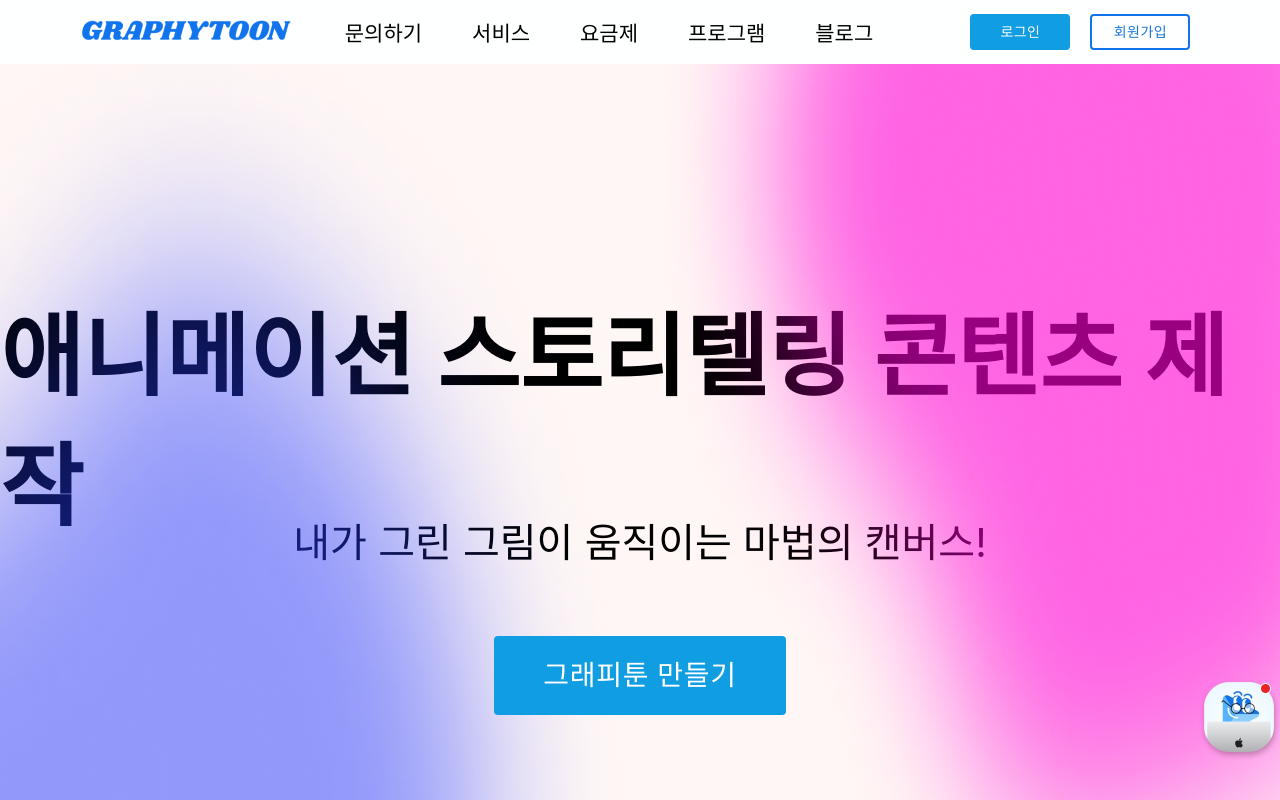
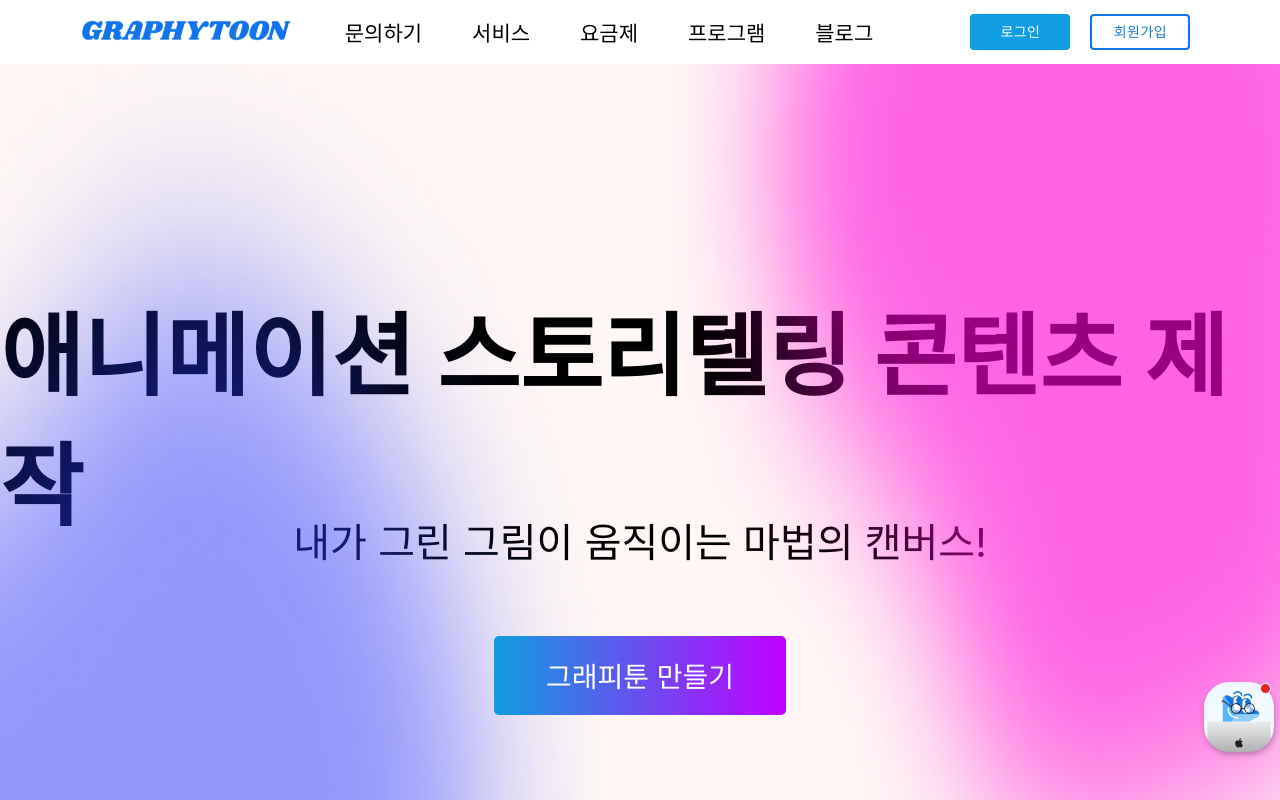
Before and after one commit to Avazbek-Khudoynazarov/homePublish, a React (Create React App) app: page / in a window 1280 px wide. Shown: the top 800 px of the page. Built offline with nearby package versions, Linux system fonts and the light colour scheme.

Commit message:
feat: animate motion

```diff
--- a/src/app/components/header/index.tsx
+++ b/src/app/components/header/index.tsx
@@ -2,6 +2,7 @@ import React, { useEffect, useRef, useState } from "react";
 import { HashLink as Link } from "react-router-hash-link";
 import { Button } from "@mui/material";
 import { gsap, Power3 } from "gsap";
+import { motion } from "framer-motion";
 
 export function NavbarHome() {
   const [navLinkSize, setNavLinkSize] = useState("10rem");
@@ -56,9 +57,28 @@ export function NavbarHome() {
     setActiveLink(href);
   };
 
+  const textVariants = {
+    initial: {
+      x: -700,
+      opacity: 0,
+    },
+
+    animate: {
+      x: 0,
+      opacity: 1,
+      transition: {
+        duration: 1,
+        staggerChildren: 0.1,
+      },
+    },
+  };
+
+  const MotionButton = motion(Button);
+
   return (
     <div id="nav-config">
-      <span
+      <motion.span
+        variants={textVariants}
         style={{
           position: "absolute",
           color: "black",
@@ -66,13 +86,22 @@ export function NavbarHome() {
           fontWeight: "600",
           marginBottom: "250px",
         }}
+        initial="initial"
+        animate="animate"
       >
         애니메이션 스토리텔링 콘텐츠 제작
-      </span>
-      <span style={{ position: "absolute", color: "black", fontSize: "40px" }}>
+      </motion.span>
+      <motion.span
+        variants={textVariants}
+        style={{ position: "absolute", color: "black", fontSize: "40px" }}
+        initial="initial"
+        animate="animate"
+      >
         내가 그린 그림이 움직이는 마법의 캔버스!
-      </span>
-      <Button
+      </motion.span>
+
+      <motion.button
+        className={"btn-head"}
         style={{
           position: "absolute",
           width: "292px",
@@ -81,11 +110,16 @@ export function NavbarHome() {
           fontSize: "28px",
           marginTop: "270px",
           zIndex: "999",
-          background: "rgba(16, 157, 225, 1)",
+          border: "none",
+          borderRadius: "5px",
+          cursor: "pointer",
         }}
+        variants={textVariants}
+        initial="initial"
+        animate="animate"
       >
         그래피툰 만들기
-      </Button>
+      </motion.button>
       <div className={"main-nav"}>
         <div className={"Navlink"} ref={navLinkRef}>
           <Link
--- a/src/app/screens/HomePage/eduTain.tsx
+++ b/src/app/screens/HomePage/eduTain.tsx
@@ -1,10 +1,45 @@
 import React, { useEffect, useRef } from "react";
 import { Button } from "@mui/material";
-import { useScroll, motion, useTransform } from "framer-motion";
+import { useScroll, motion, useTransform, useInView } from "framer-motion";
+
+const variants = {
+  initial: {
+    x: -700,
+    opacity: 0,
+  },
+  animate: {
+    x: 0,
+    opacity: 1,
+    y: 0,
+    transition: {
+      duration: 1,
+      staggerChildren: 0.1,
+    },
+  },
+};
+
+const variant = {
+  initial: {
+    x: 700,
+    opacity: 0,
+  },
+  animate: {
+    x: 0,
+    opacity: 1,
+    y: 0,
+    transition: {
+      duration: 1.5,
+      staggerChildren: 0.1,
+    },
+  },
+};
 
 export function EduTain() {
   const ref = useRef<HTMLDivElement>(null);
   const ref2 = useRef<HTMLDivElement>(null);
+
+  const textRef = useRef<HTMLDivElement | null>(null);
+  const isInView = useInView(ref, { margin: "-150px" });
 
   const { scrollYProgress } = useScroll({
     target: ref,
@@ -23,7 +58,13 @@ export function EduTain() {
   return (
     <div id={"edu-config"}>
       <div className={"edu1"}>
-        <div className={"eduTitle"}>
+        <motion.div
+          variants={variants}
+          initial="initial"
+          ref={textRef}
+          animate={isInView && "animate"}
+          className={"eduTitle"}
+        >
           <span style={{ fontSize: "55px", fontWeight: "600" }}>
             에듀테인먼트 프로그램
           </span>
@@ -48,7 +89,7 @@ export function EduTain() {
           >
             자세히 보기
           </Button>
-        </div>
+        </motion.div>
         <motion.div
           ref={ref}
           style={{
@@ -69,7 +110,13 @@ export function EduTain() {
         >
           <img src="../Icons/Group.png" alt="" />
         </motion.div>
-        <div className={"eduTitle"}>
+        <motion.div
+          variants={variant}
+          initial="initial"
+          ref={textRef}
+          animate={isInView && "animate"}
+          className={"eduTitle"}
+        >
           <span style={{ fontSize: "55px", fontWeight: "600" }}>
             다양한 콘텐츠 제작
           </span>
@@ -94,7 +141,7 @@ export function EduTain() {
           >
             바로 시작하기
           </Button>
-        </div>
+        </motion.div>
       </div>
     </div>
   );
--- a/src/app/screens/HomePage/grapCard.tsx
+++ b/src/app/screens/HomePage/grapCard.tsx
@@ -1,26 +1,40 @@
 import React, { useEffect, useRef } from "react";
 import { Button } from "@mui/material";
-import { useScroll, motion, useTransform } from "framer-motion";
+import { useScroll, motion, useInView } from "framer-motion";
 
+const variants = {
+  initial: {
+    x: -700,
+    y: 100,
+    opacity: 0,
+  },
+  animate: {
+    x: 0,
+    opacity: 1,
+    y: 0,
+    transition: {
+      duration: 1.5,
+      staggerChildren: 0.1,
+    },
+  },
+};
 export function GrapCard() {
-  const ref = useRef<HTMLDivElement>(null);
-  const { scrollYProgress } = useScroll({
-    target: ref,
-    offset: ["0 1", "1.33 1"],
-  });
-  const scaleProgess = useTransform(scrollYProgress, [0, 1], [0.7, 1]);
-  const opacityProgress = useTransform(scrollYProgress, [0, 1], [0.6, 1]);
+  const ref = useRef<HTMLDivElement | null>(null);
+  const isInView = useInView(ref, { margin: "-200px" });
 
   return (
-    <div id={"grapCard-config"}>
+    <motion.div
+      id={"grapCard-config"}
+      variants={variants}
+      initial="initial"
+      // whileInView="animate"
+      ref={ref}
+      animate={isInView && "animate"}
+    >
       <span style={{ fontSize: "60px", fontWeight: "600", marginTop: "206px" }}>
         그래피툰의 어떤 서비스를 원하시나요?
       </span>
-      <motion.div
-        ref={ref}
-        style={{ scale: scaleProgess, opacity: opacityProgress }}
-        className={" mainCard"}
-      >
+      <motion.div className={" mainCard"} variants={variants}>
         <div className={"card"}>
           <img
             style={{
@@ -114,7 +128,7 @@ export function GrapCard() {
           </span>
         </div>
       </motion.div>
-      <div className={"footCard"}>
+      <motion.div className={"footCard"} variants={variants}>
         <span style={{ fontSize: "30px", fontWeight: "400" }}>
           간단한 폼 작성을 통해 문의 할 수 있습니다.{" "}
         </span>
@@ -134,7 +148,7 @@ export function GrapCard() {
         >
           문의하기
         </Button>
-      </div>
-    </div>
+      </motion.div>
+    </motion.div>
   );
 }
--- a/src/app/screens/HomePage/motionDrawing.tsx
+++ b/src/app/screens/HomePage/motionDrawing.tsx
@@ -1,20 +1,77 @@
-import React from "react";
+import React, { useRef } from "react";
 import { Button } from "@mui/material";
+import { useScroll, motion, useTransform, useInView } from "framer-motion";
+
+const variant = {
+  initial: {
+    x: 700,
+    opacity: 0,
+  },
+  animate: {
+    x: 0,
+    opacity: 1,
+    y: 0,
+    transition: {
+      duration: 1.5,
+      staggerChildren: 0.1,
+    },
+  },
+};
 
 export function MotionDrawing() {
+  const ref = useRef<HTMLDivElement>(null);
+
+  const textRef = useRef<HTMLDivElement | null>(null);
+  const isInView = useInView(ref, { margin: "-150px" });
+
+  const { scrollYProgress } = useScroll({
+    target: ref,
+    offset: ["0 1", "1.33 1"],
+  });
+
+  const scaleProgess = useTransform(scrollYProgress, [0, 1], [0.7, 1]);
+  const opacityProgress = useTransform(scrollYProgress, [0, 1], [0.6, 1]);
+
   return (
     <div id={"motion-config"}>
-      <div className={"motion1"}>
-        <div style={{ display: "flex", justifyContent: "center" }}>
+      <motion.div
+        ref={ref}
+        style={{
+          scale: scaleProgess,
+          opacity: opacityProgress,
+        }}
+        className={"motion1"}
+      >
+        <motion.div
+          ref={ref}
+          style={{
+            scale: scaleProgess,
+            opacity: opacityProgress,
+            display: "flex",
+            justifyContent: "center",
+          }}
+        >
           <img style={{ width: "80%" }} src="../Icons/Group2.png" alt="" />
+        </motion.div>
+        <div className={"drawing"}>
+          <motion.div
+            ref={ref}
+            style={{
+              scale: scaleProgess,
+              opacity: opacityProgress,
+            }}
+          >
+            <img src="../Icons/Group3.png" alt="" />
+          </motion.div>
         </div>
-        <div className={"drawing"}>
-          <div>
-            <img src="../Icons/Group3.png" alt="" />
-          </div>
-        </div>
-      </div>
-      <div className={"motion2"}>
+      </motion.div>
+      <motion.div
+        variants={variant}
+        initial="initial"
+        ref={textRef}
+        animate={isInView && "animate"}
+        className={"motion2"}
+      >
         <span style={{ fontSize: "60px", fontWeight: "600" }}>
           Motion Drawing
         </span>
@@ -38,7 +95,7 @@ export function MotionDrawing() {
         >
           바로 시작하기
         </Button>
-      </div>
+      </motion.div>
     </div>
   );
 }
--- a/src/css/grapChat.css
+++ b/src/css/grapChat.css
@@ -7,7 +7,7 @@
   width: 40%;
   height: 400px;
   background: rgba(213, 238, 255, 1);
-  bottom: 22%;
+  bottom: 24%;
   left: 28%;
   z-index: 999;
   border-radius: 12px;
--- a/src/css/navbar.css
+++ b/src/css/navbar.css
@@ -19,6 +19,14 @@
   background: rgba(254, 255, 255, 1);
   z-index: 999;
   bottom: 92%;
+}
+
+.btn-head {
+  background: linear-gradient(
+    to right,
+    rgba(16, 157, 225, 1),
+    rgba(193, 0, 255, 1)
+  );
 }
 
 .Navlink {
--- a/src/css/review.css
+++ b/src/css/review.css
@@ -19,7 +19,6 @@
   justify-content: space-around;
   cursor: pointer;
 
-  z-index: 998;
   box-shadow: 0 4px 8px rgba(0, 0, 0, 0.1);
   background: rgba(255, 255, 255, 1);
   transition: transform 0.3s ease, box-shadow 0.3s ease;
```
